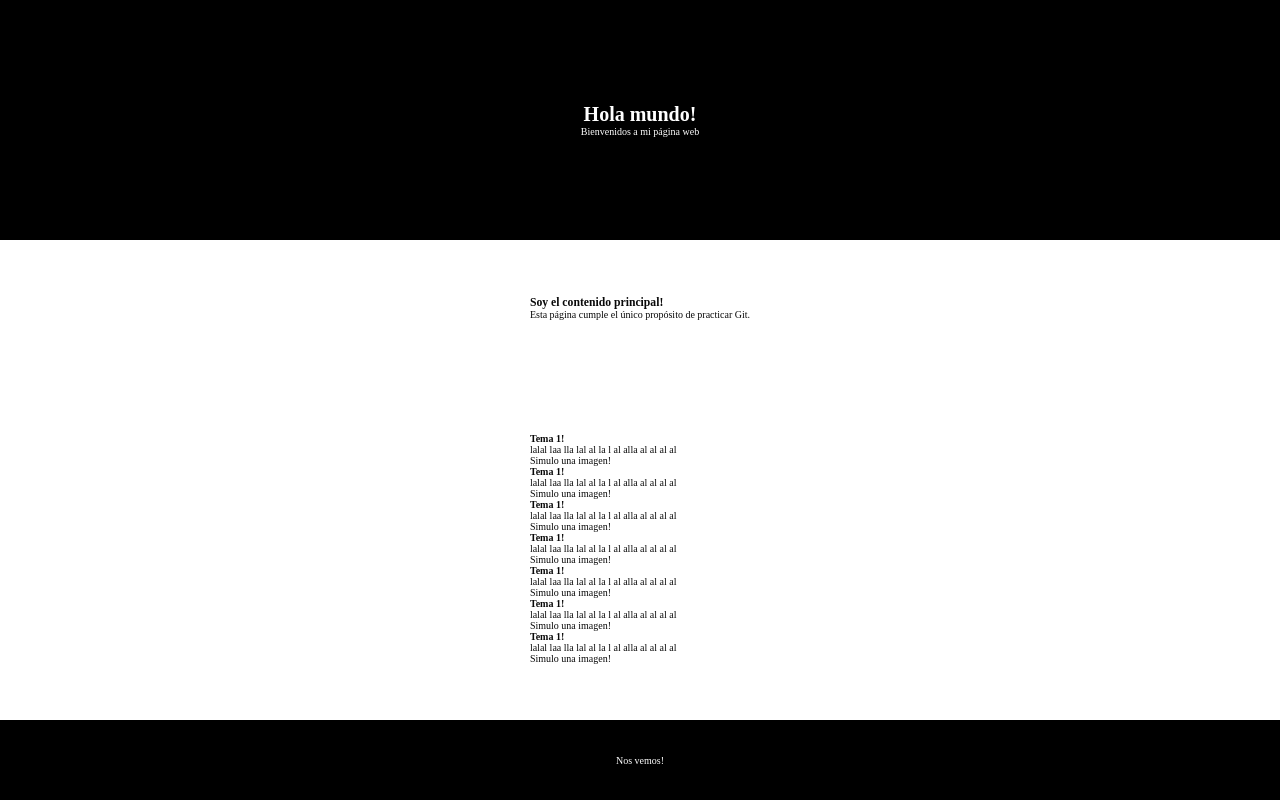
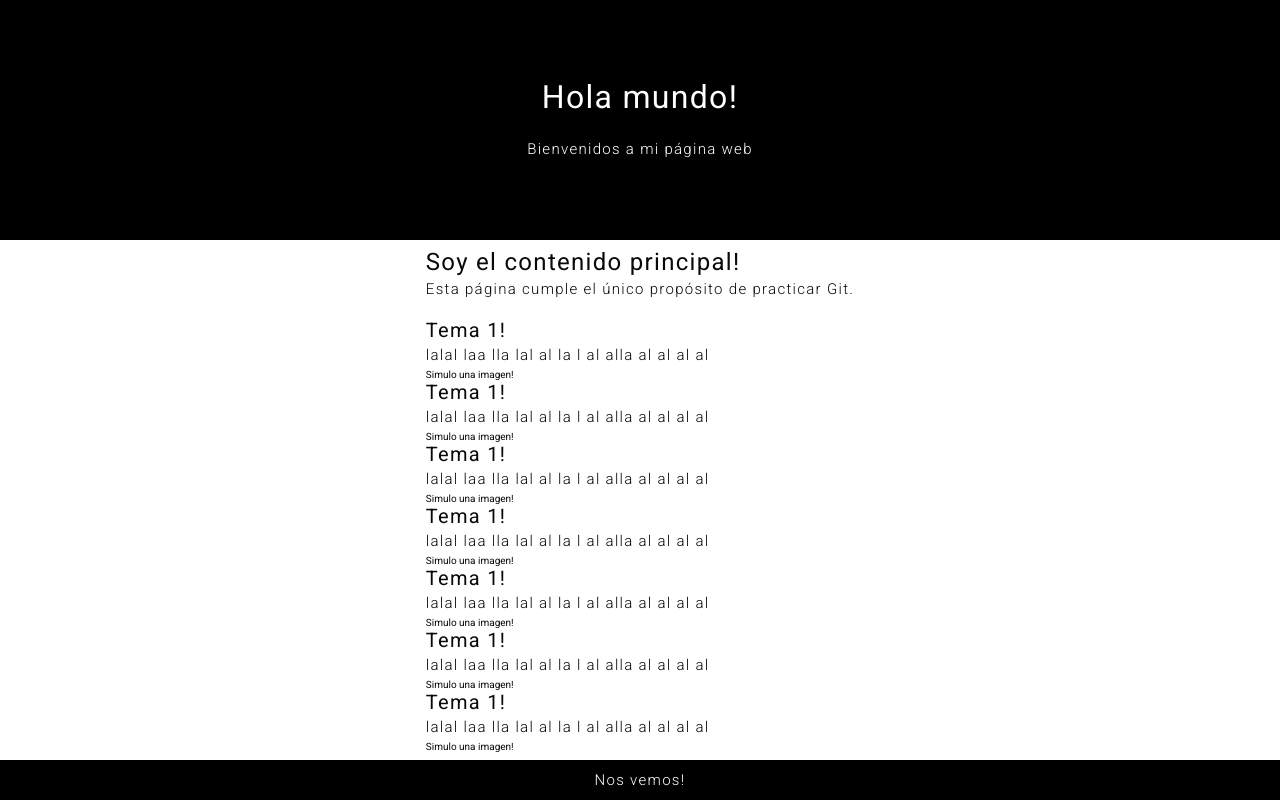
Before and after one commit to Paul-Lazcano/git-and-github-practice, a plain HTML site: page index.html in a window 1280 px wide. Drawn offline with Linux system fonts and the light colour scheme.

Commit message:
Estilos a header y generales añadidos

```diff
--- a/index.html
+++ b/index.html
@@ -4,14 +4,22 @@
     <meta charset="UTF-8" />
     <meta http-equiv="X-UA-Compatible" content="IE=edge" />
     <meta name="viewport" content="width=device-width, initial-scale=1.0" />
+    <link rel="preconnect" href="https://fonts.googleapis.com" />
+    <link rel="preconnect" href="https://fonts.gstatic.com" crossorigin />
+    <link
+      href="https://fonts.googleapis.com/css2?family=Roboto:wght@100;300;400;700&display=swap"
+      rel="stylesheet"
+    />
     <link rel="stylesheet" href="./styles.css" />
     <title>My git testing practice doll</title>
   </head>
   <body>
     <div class="wrapper">
       <header class="header flex-center-childs">
-        <h1 class="header__title">Hola mundo!</h1>
-        <p class="header__text">Bienvenidos a mi página web</p>
+        <div class="header__text-container">
+          <h1 class="header__title">Hola mundo!</h1>
+          <p class="header__text">Bienvenidos a mi página web</p>
+        </div>
       </header>
       <main class="main flex-center-childs">
         <div class="main__text-container">
--- a/styles.css
+++ b/styles.css
@@ -6,12 +6,39 @@
 }
 
 body {
+  font-family: "Roboto", sans-serif;
   background-color: #ffffff;
   color: #090909;
 }
 html {
   font-size: 62.5%;
   scroll-behavior: smooth;
+}
+/* ? Base styles */
+h1,
+h2,
+h3,
+h4 {
+  letter-spacing: 0.13rem;
+  font-weight: 500;
+}
+h1 {
+  font-size: 3.2rem;
+}
+h2 {
+  font-size: 2.8rem;
+}
+h3 {
+  font-size: 2.4rem;
+}
+h4 {
+  font-size: 2rem;
+}
+p {
+  font-size: 1.5rem;
+  font-weight: 300;
+  letter-spacing: 0.13rem;
+  line-height: 2.7rem;
 }
 /* Repetitive things */
 .flex-center-childs {
@@ -28,7 +55,7 @@ html {
   height: auto;
   width: 100%;
   grid-template-columns: 1fr;
-  grid-template-rows: 30vh 60vh 10vh;
+  grid-template-rows: 30vh 65vh 5vh;
 }
 
 /* ? Styling */
@@ -37,6 +64,12 @@ html {
 .header {
   color: #fff;
   background-color: #000000;
+}
+.header__text-container {
+  display: flex;
+  flex-direction: column;
+  row-gap: 2rem;
+  text-align: center;
 }
 /* ! Main */
 .main {
@@ -47,3 +80,6 @@ html {
   color: #fff;
   background-color: #000000;
 }
+
+@media (min-width: 540px) {
+}
```
